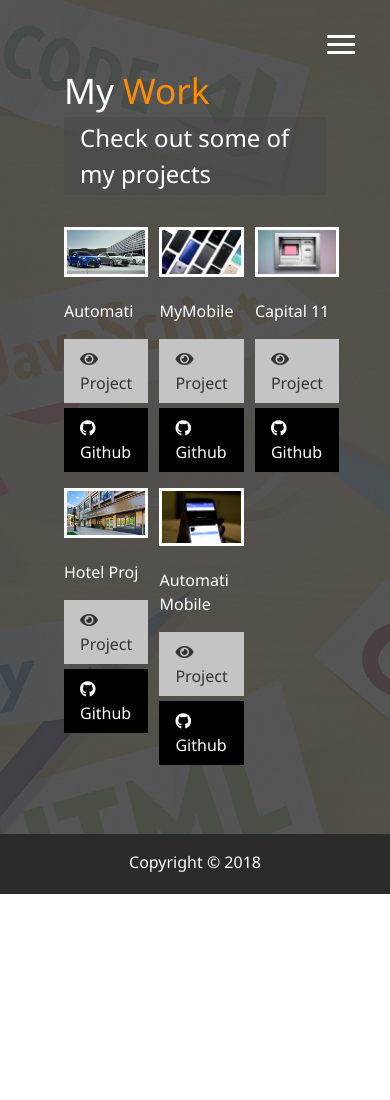
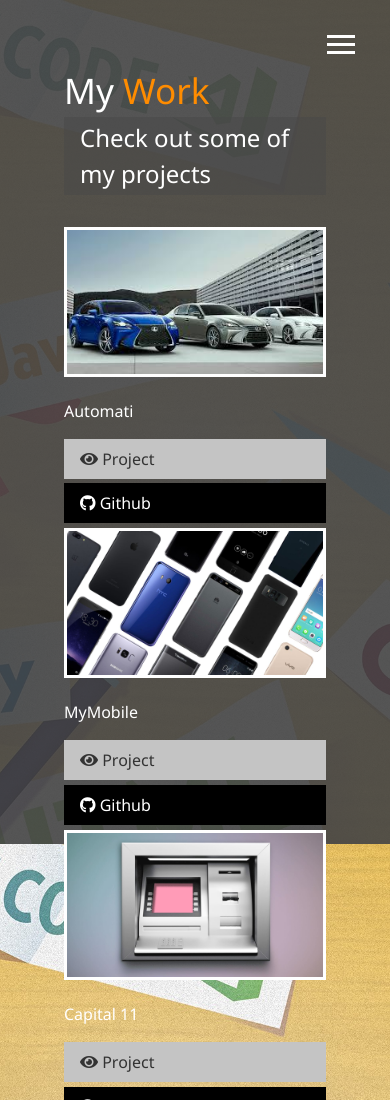
Before and after one commit to jam928/modern_portfolio, a website: page dist/work.html in a window 390 px wide. Shown: the top 1100 px of the page. Before the commit the page ends 894 px from the top, so only its background shows below. Drawn offline with Linux system fonts and the light colour scheme.

Commit message:
updated css

```diff
--- a/scss/_mobile.scss
+++ b/scss/_mobile.scss
@@ -140,4 +140,8 @@
             text-align: left;
         }
     }
+
+    .projects {
+        display: block;
+    }
 }
```
Also changed, not shown: dist/css/main.css, dist/js/main.js.
